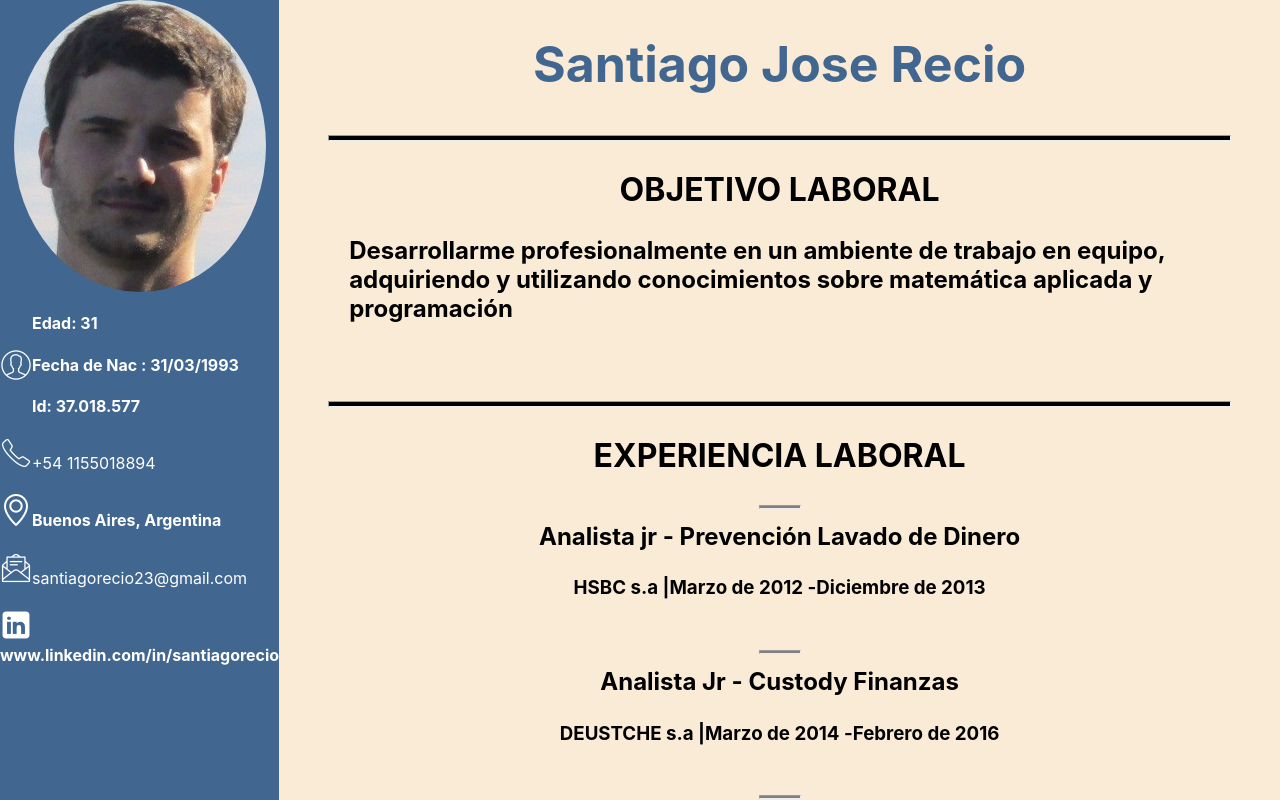
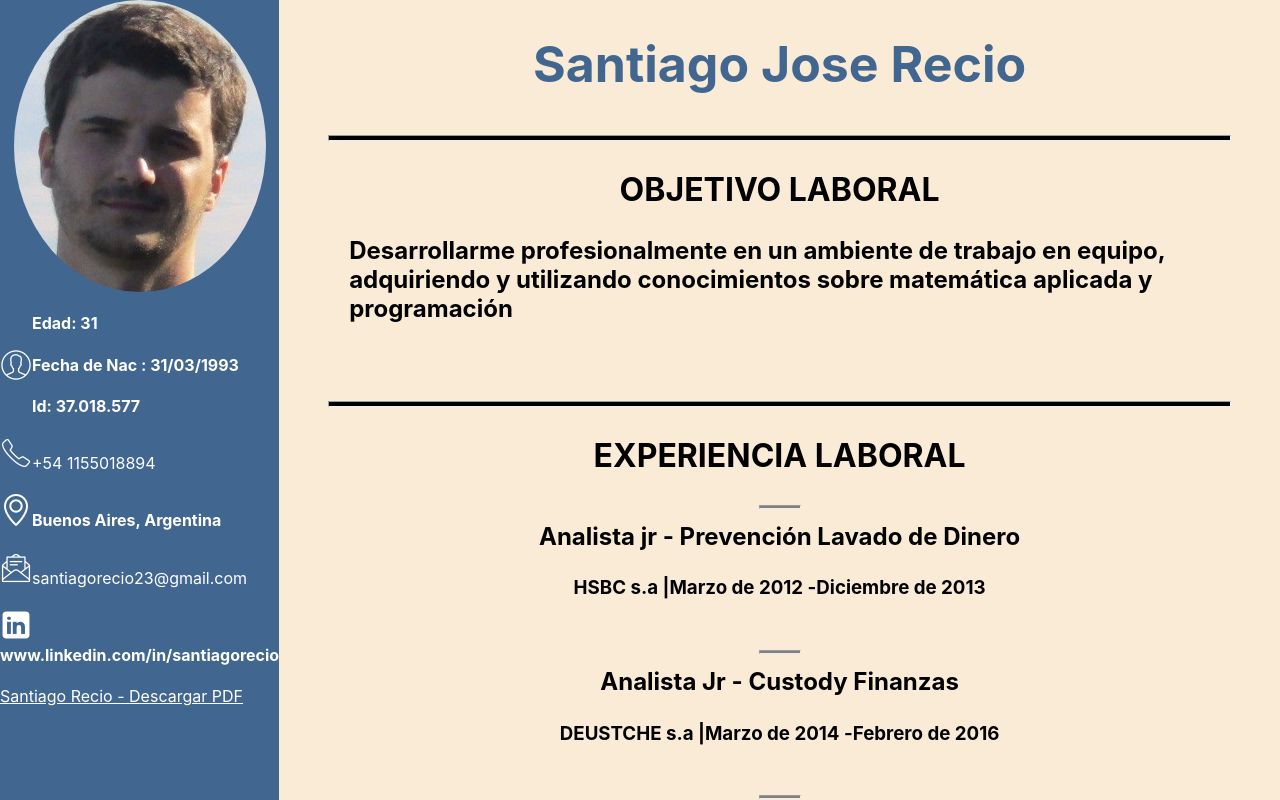
Before and after one commit to santirecio93/cv, a React (Create React App) app: page / in a window 1280 px wide. Shown: the top 800 px of the page. Built offline with nearby package versions, Linux system fonts and the light colour scheme.

Commit message:
segundo commit

```diff
--- a/src/components/DatosPersonales.js
+++ b/src/components/DatosPersonales.js
@@ -18,6 +18,9 @@ export const DatosPersonales = (props) =>{
         <h4>
         <a className='dato linkedin' href='https://www.linkedin.com/in/santiago-recio-59716392' target="_blank" ><img src="linkedin.png"/>{linkedin}</a>
         </h4>
+        <a style={{color:'white'}}href="./santiagorecio.pdf" download="SantiagoRecioCv.pdf">
+        Santiago Recio - Descargar PDF
+        </a>
 
     </div>
 }
```
Also changed, not shown: src/components/descarga.js (added, +13 -0 lines), 1 other file (tests, documents, lock files or other folders).
